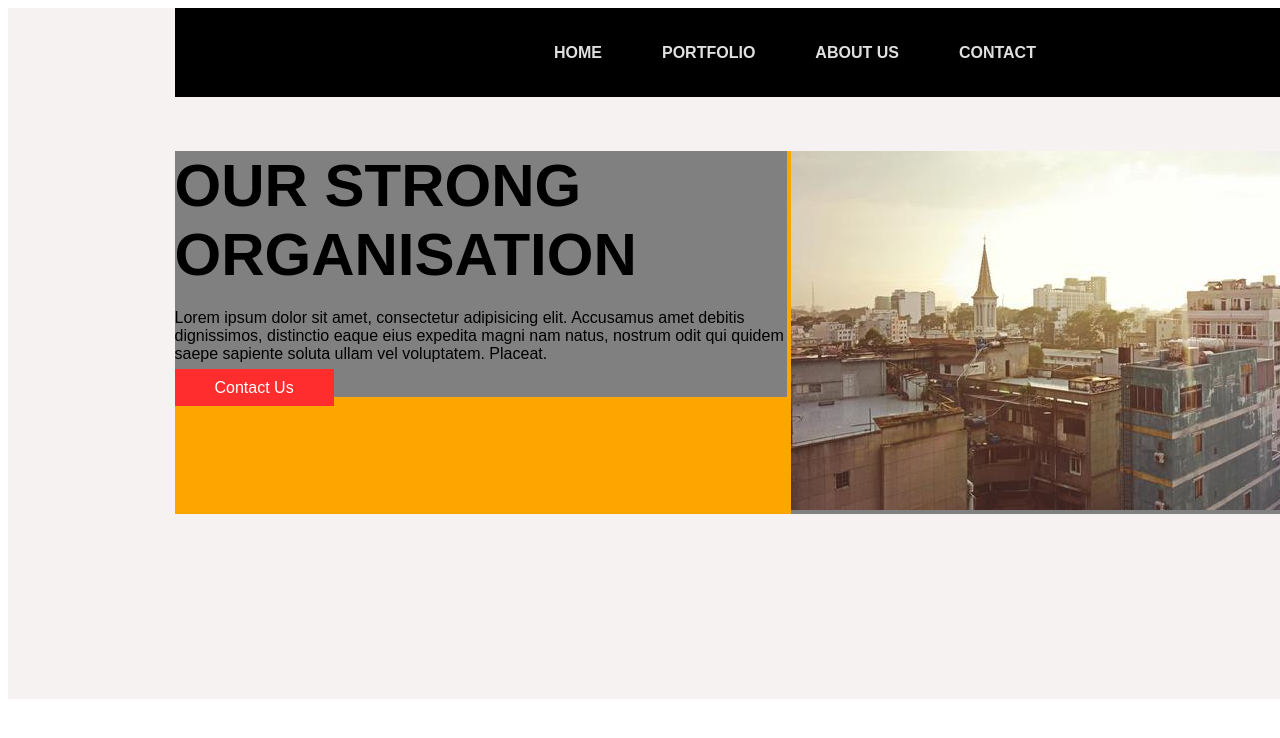
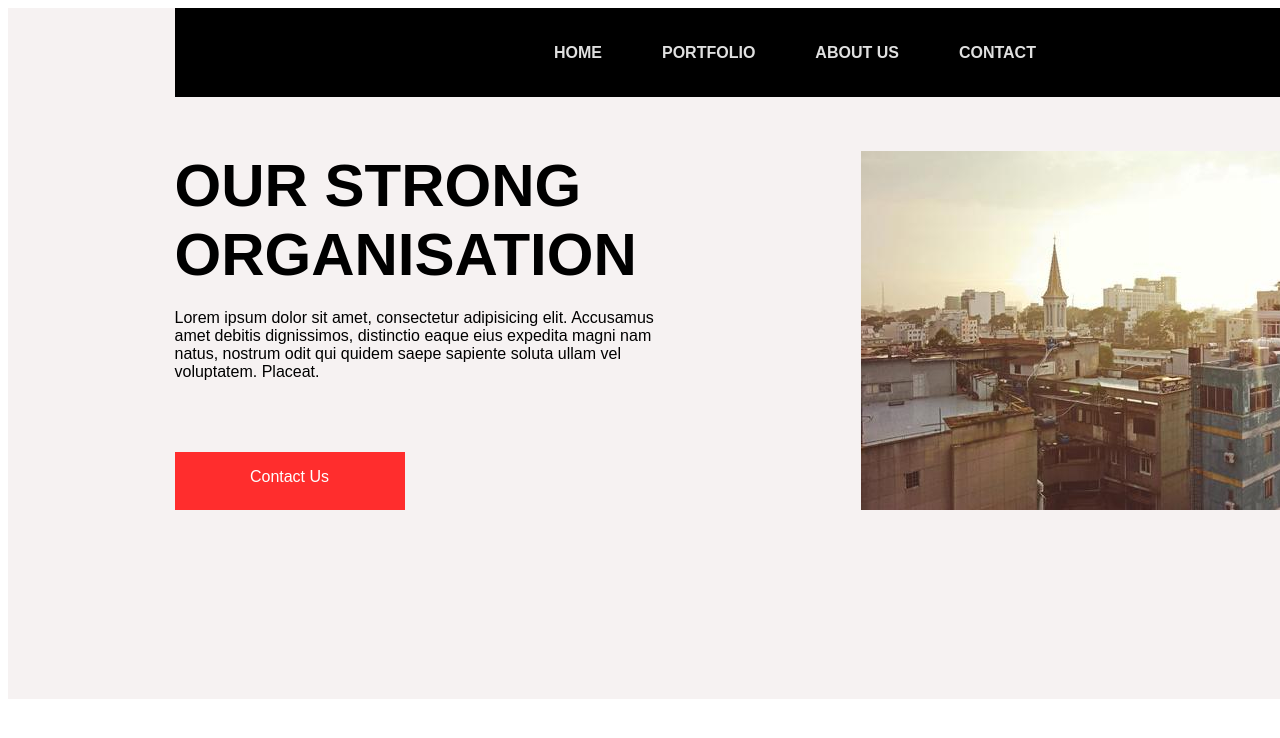
Before and after one commit to odvk/sfsites, a plain HTML site: page sfsite_a2_14/index.html in a window 1280 px wide. Shown: the top 738 px of the page. Drawn offline with Linux system fonts and the light colour scheme.

Commit message:
A2.14 done

```diff
--- a/sfsite_a2_14/css/main.css
+++ b/sfsite_a2_14/css/main.css
@@ -1,7 +1,8 @@
-body{
+body {
     font-family: Arial, sans-serif;
 
 }
+
 h1 {
     text-transform: uppercase;
     font-weight: bolder;
@@ -10,7 +11,7 @@ h1 {
     margin-bottom: 20px;
 }
 
-p{
+p {
     font-size: 16px;
 }
 
@@ -65,34 +66,42 @@ p{
 
 .innercontent {
     display: inline-block;
-    /*width: 49%;*/
-    /*vertical-align: top;*/
-    background-color: orange;
-}
-.innercontent-inner{
-    display: inline-block;
-    width: 49%;
-    background-color: gray;
-    vertical-align: top;
-    horiz-align: right;
-    margin: auto;
 }
 
+.innercontent-inner {
+    position: relative;
+    display: inline-block;
+    width: 618px;
+    height: 359px;
+    vertical-align: bottom;
+    horiz-align: right;
+}
+
+.innercontent-inner p {
+    width: 500px;
+}
+
+.innercontent-inner img {
+    margin-left: 64px;
+
+}
+
+
 .button {
-    width: 330px;
-    height: 158px;
-    padding-top: 10px;
-    padding-right: 40px;
-    padding-bottom: 10px;
-    padding-left: 40px;
+    position: absolute;
+    width: 230px;
+    height: 58px;
+    left: 0;
+    bottom: 0;
     color: #FFFFFF;
     background-color: #FF2D2D;
+    text-align: center;
+
+}
+
+.button a {
+    color: #FFFFFF;
+    text-decoration: none;
 }
 
 /*footer*/
-
-.box {
-    display: inline-block;
-    width: 33%;
-
-}
--- a/sfsite_a2_14/index.html
+++ b/sfsite_a2_14/index.html
@@ -1,11 +1,14 @@
 <!DOCTYPE html>
 <html lang="ru">
 <head>
+<!--А2.14. Практика-->
+
     <meta charset="UTF-8">
     <title>Our Strong Organisation</title>
     <link rel="stylesheet" href="css/main.css">
 
 </head>
+
 <body>
 
 <div class="artboard">
@@ -29,7 +32,7 @@
                         distinctio eaque eius expedita magni nam natus, nostrum odit qui quidem saepe sapiente soluta
                         ullam
                         vel voluptatem. Placeat.</p>
-                    <span class="button">Contact Us</span>
+                    <span class="button"><p></p><a href="#">Contact Us</a></span>
                 </div>
                 <div class="innercontent-inner">
                     <a href="#"><img src="images/photo1.jpg" alt="Это какая-то картинка" width="554" height="359"></a>
```
